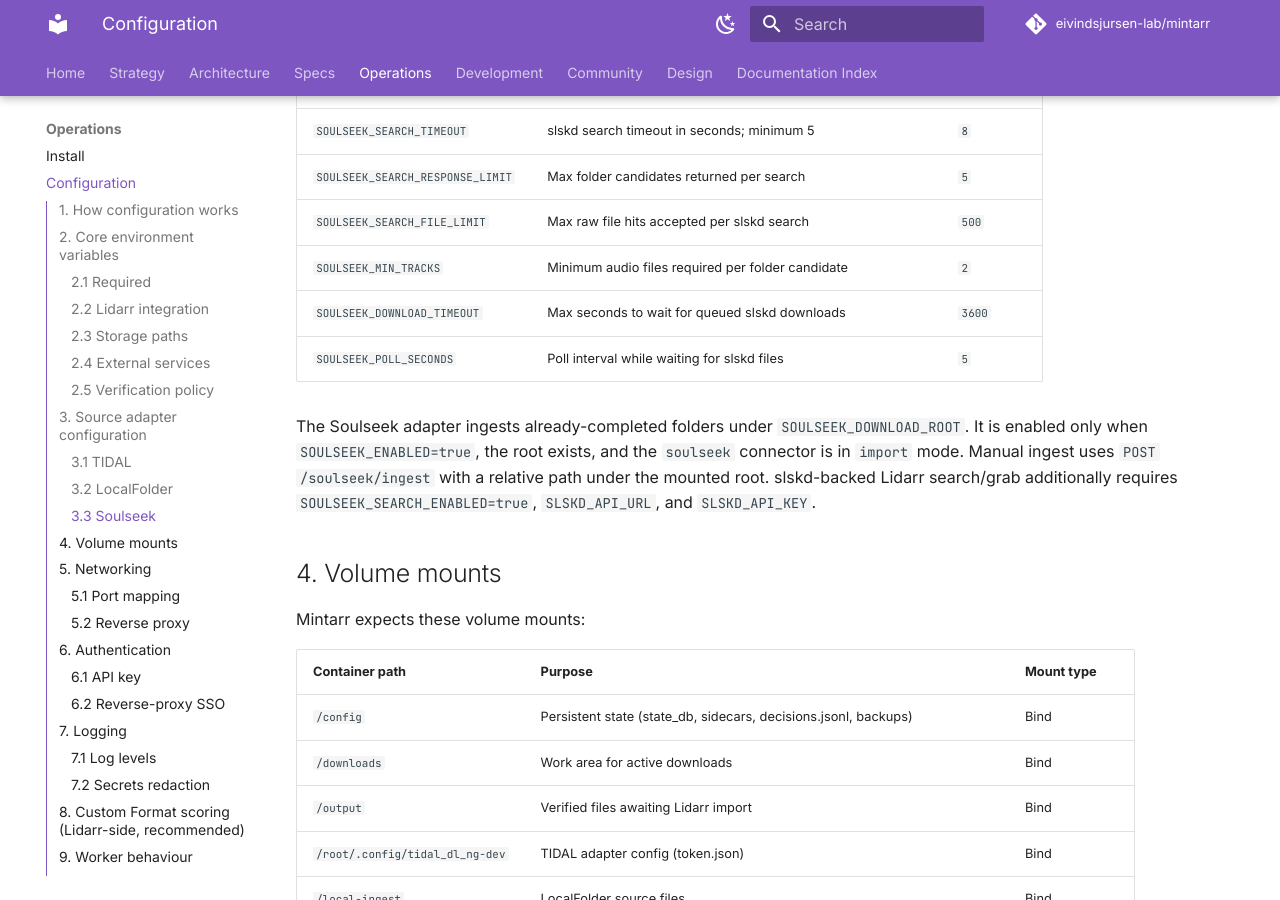
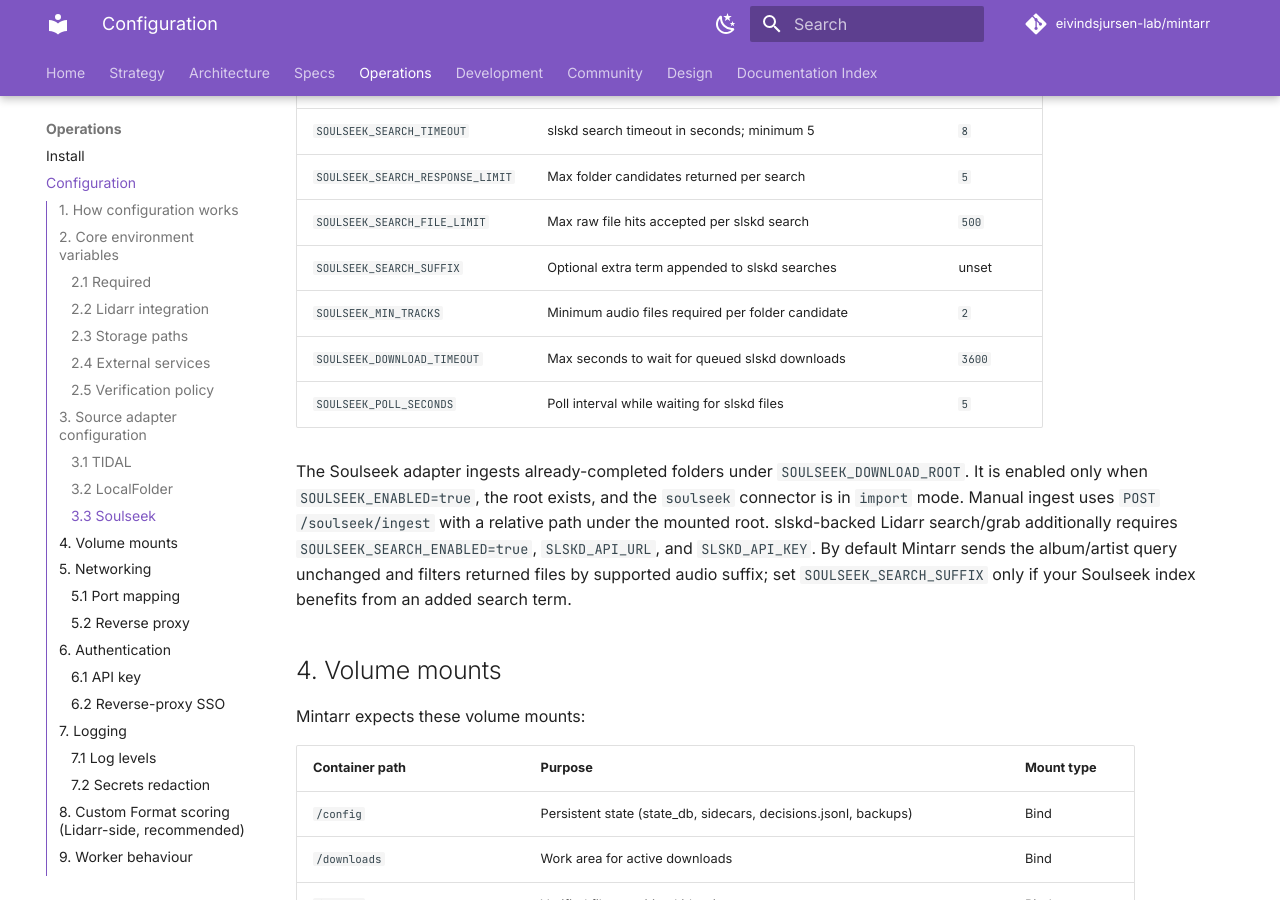
Before and after one commit to VectorOfDoubt/mintarr, an MkDocs documentation site: the page built from docs/operations/CONFIGURATION.md, in a window 1280 px wide and 900 px high, scrolled down 3549 px. Built offline with MkDocs 1.6.1 and Material for MkDocs 9.7.7, drawn with Linux system fonts in a browser that asks for light colours; comment, search, counter and statistics services are not loaded; some of the changed text lies outside the part shown.

Commit message:
fix: make soulseek slskd search usable

```diff
--- a/docker-compose.example.yml
+++ b/docker-compose.example.yml
@@ -50,6 +50,7 @@ services:
       # - SOULSEEK_SEARCH_ENABLED=true
       # - SLSKD_API_URL=http://host.docker.internal:5030
       # - SLSKD_API_KEY=<slskd-api-key>
+      # - SOULSEEK_SEARCH_SUFFIX=
 
       # --- Verification policy ---
       # Enables the V2 verification pipeline. Default is true; set to false
--- a/docs/operations/CONFIGURATION.md
+++ b/docs/operations/CONFIGURATION.md
@@ -104,6 +104,7 @@ Mount the configured path as a bind mount. The adapter is enabled when the direc
 | `SOULSEEK_SEARCH_TIMEOUT` | slskd search timeout in seconds; minimum 5 | `8` |
 | `SOULSEEK_SEARCH_RESPONSE_LIMIT` | Max folder candidates returned per search | `5` |
 | `SOULSEEK_SEARCH_FILE_LIMIT` | Max raw file hits accepted per slskd search | `500` |
+| `SOULSEEK_SEARCH_SUFFIX` | Optional extra term appended to slskd searches | unset |
 | `SOULSEEK_MIN_TRACKS` | Minimum audio files required per folder candidate | `2` |
 | `SOULSEEK_DOWNLOAD_TIMEOUT` | Max seconds to wait for queued slskd downloads | `3600` |
 | `SOULSEEK_POLL_SECONDS` | Poll interval while waiting for slskd files | `5` |
@@ -113,6 +114,9 @@ It is enabled only when `SOULSEEK_ENABLED=true`, the root exists, and the `souls
 connector is in `import` mode. Manual ingest uses `POST /soulseek/ingest` with a
 relative path under the mounted root. slskd-backed Lidarr search/grab additionally
 requires `SOULSEEK_SEARCH_ENABLED=true`, `SLSKD_API_URL`, and `SLSKD_API_KEY`.
+By default Mintarr sends the album/artist query unchanged and filters returned
+files by supported audio suffix; set `SOULSEEK_SEARCH_SUFFIX` only if your
+Soulseek index benefits from an added search term.
 
 ## 4. Volume mounts
 
@@ -294,6 +298,7 @@ SLSKD_API_KEY=
 SOULSEEK_SEARCH_TIMEOUT=8
 SOULSEEK_SEARCH_RESPONSE_LIMIT=5
 SOULSEEK_SEARCH_FILE_LIMIT=500
+SOULSEEK_SEARCH_SUFFIX=
 SOULSEEK_MIN_TRACKS=2
 SOULSEEK_DOWNLOAD_TIMEOUT=3600
 SOULSEEK_POLL_SECONDS=5
```
Also changed, not shown: docs/design/F3.5B_SOULSEEK_SLSKD_TRIGGER.md (+1 -0 lines), docs/development/AGENT_HANDOVER.md (+2 -2 lines), docs/operations/INSTALL.md (+1 -0 lines), 3 other files.
